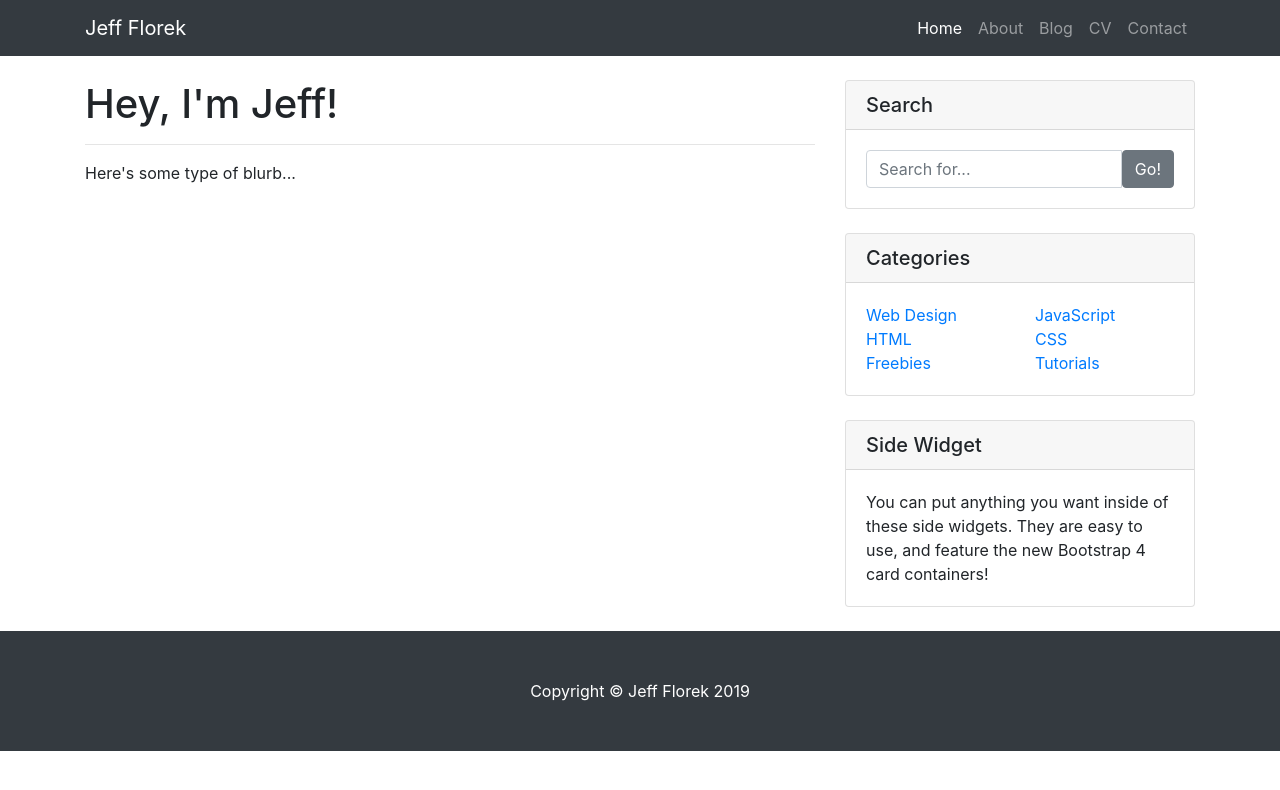
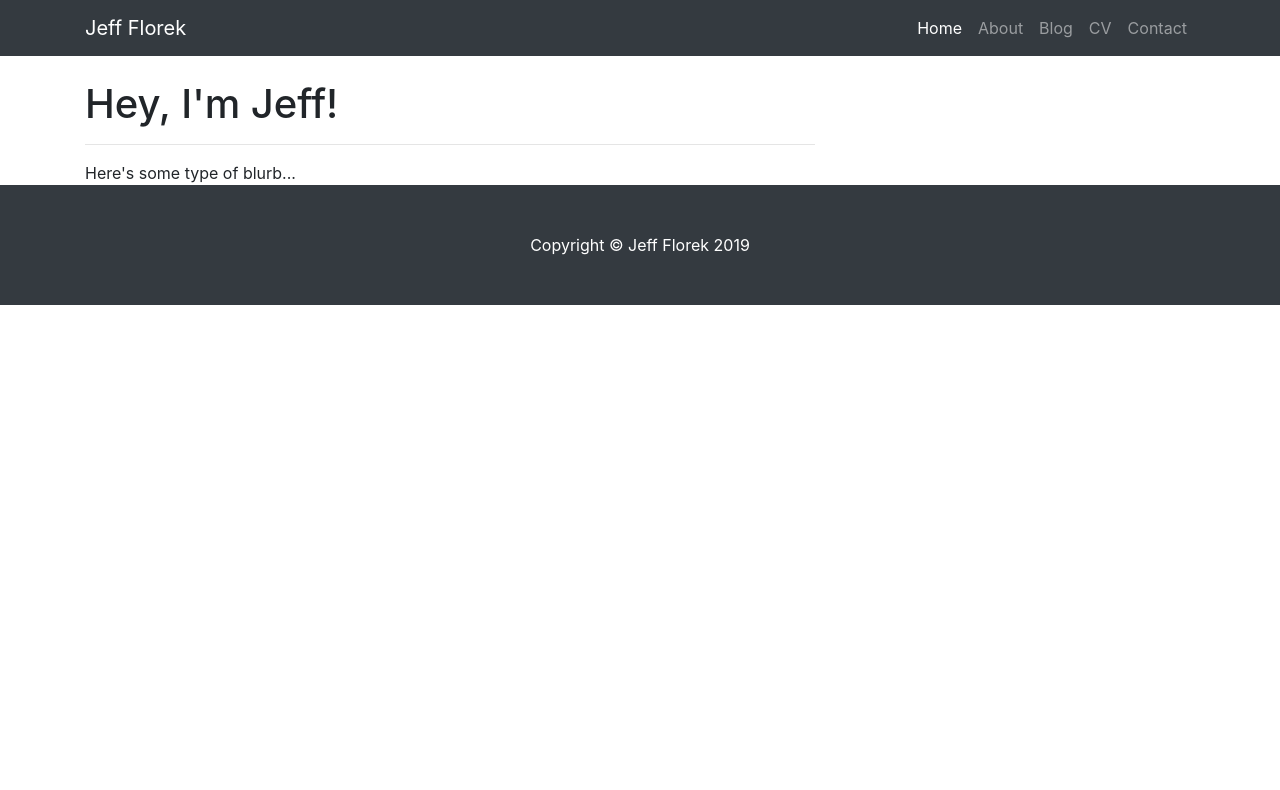
Before and after one commit to jkflorek/jkflorek.github.io, a Jekyll site: the page built from index.html, in a window 1280 px wide. Shown: the top 790 px of the page. Built offline with Jekyll 4.4.1, drawn with Linux system fonts in a browser that asks for light colours.

Commit message:
Update default.html

```diff
--- a/_layouts/default.html
+++ b/_layouts/default.html
@@ -59,67 +59,6 @@
         {{ content }}
       </div>
 
-      <!-- Sidebar Widgets Column -->
-      <div class="col-md-4">
-
-        <!-- Search Widget -->
-        <div class="card my-4">
-          <h5 class="card-header">Search</h5>
-          <div class="card-body">
-            <div class="input-group">
-              <input type="text" class="form-control" placeholder="Search for...">
-              <span class="input-group-btn">
-                <button class="btn btn-secondary" type="button">Go!</button>
-              </span>
-            </div>
-          </div>
-        </div>
-
-        <!-- Categories Widget -->
-        <div class="card my-4">
-          <h5 class="card-header">Categories</h5>
-          <div class="card-body">
-            <div class="row">
-              <div class="col-lg-6">
-                <ul class="list-unstyled mb-0">
-                  <li>
-                    <a href="#">Web Design</a>
-                  </li>
-                  <li>
-                    <a href="#">HTML</a>
-                  </li>
-                  <li>
-                    <a href="#">Freebies</a>
-                  </li>
-                </ul>
-              </div>
-              <div class="col-lg-6">
-                <ul class="list-unstyled mb-0">
-                  <li>
-                    <a href="#">JavaScript</a>
-                  </li>
-                  <li>
-                    <a href="#">CSS</a>
-                  </li>
-                  <li>
-                    <a href="#">Tutorials</a>
-                  </li>
-                </ul>
-              </div>
-            </div>
-          </div>
-        </div>
-
-        <!-- Side Widget -->
-        <div class="card my-4">
-          <h5 class="card-header">Side Widget</h5>
-          <div class="card-body">
-            You can put anything you want inside of these side widgets. They are easy to use, and feature the new Bootstrap 4 card containers!
-          </div>
-        </div>
-
-      </div>
-
     </div>
     <!-- /.row -->
 
```
